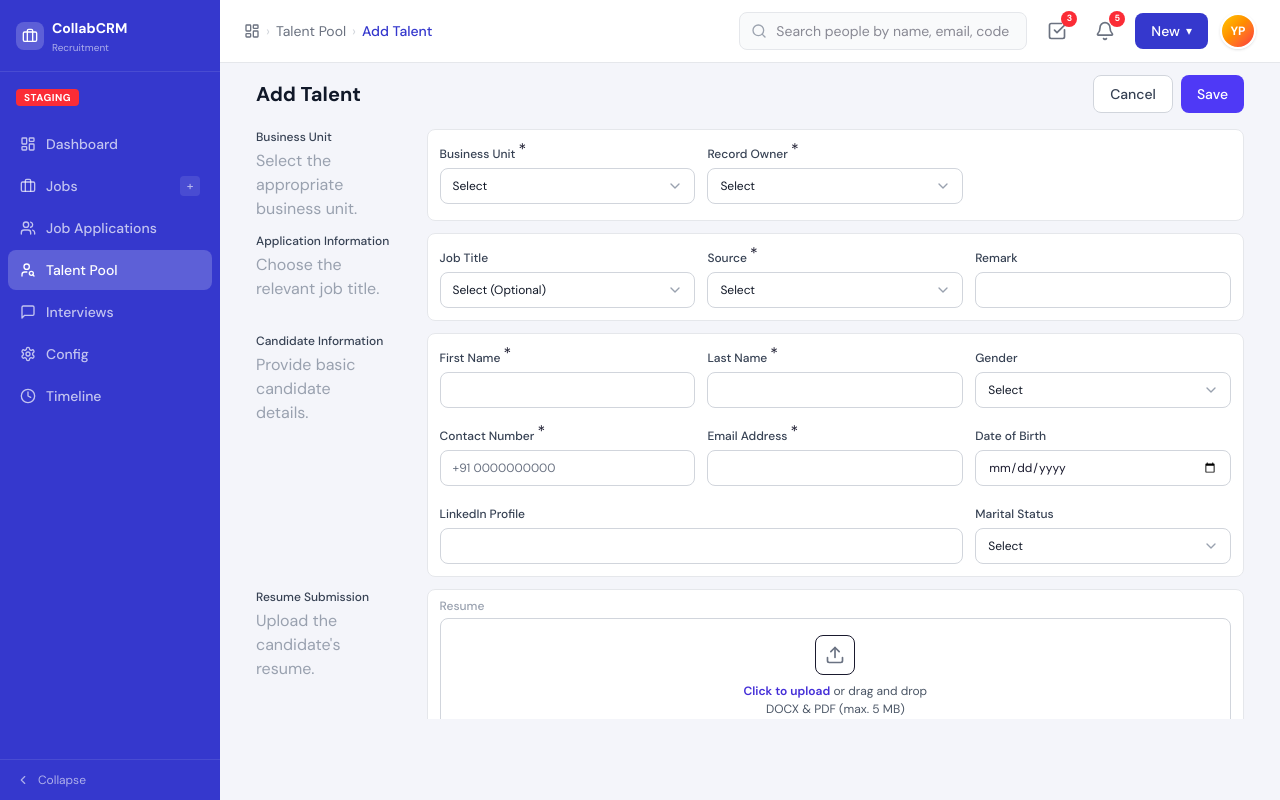
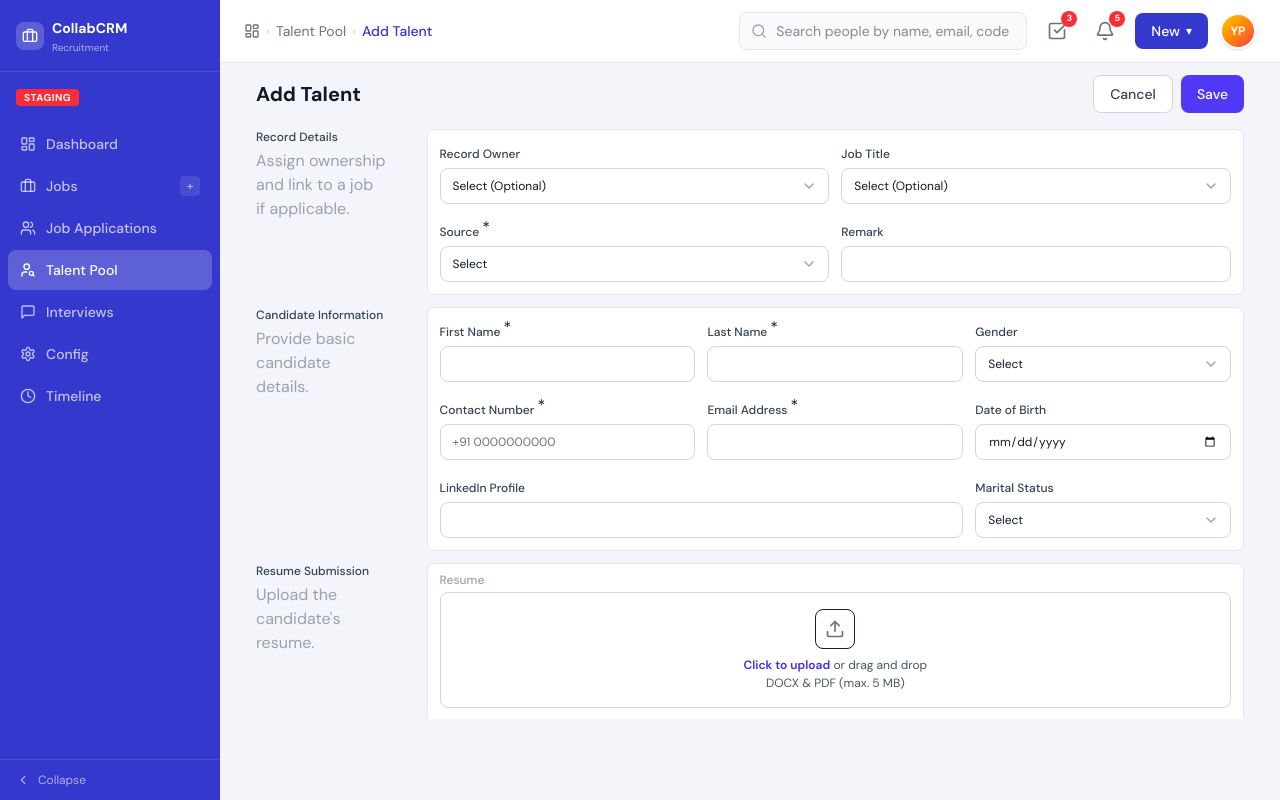
Before and after one commit to yashangvyas-cyber/CollabCareers, a React (Vite) app: page /crm/talent-pool/add in a window 1280 px wide. Built offline with nearby package versions, Linux system fonts and the light colour scheme.

Commit message:
refactor: remove Business Unit field and make record fields optional on AddTalentPage

```diff
--- a/src/pages/AddTalentPage.tsx
+++ b/src/pages/AddTalentPage.tsx
@@ -15,8 +15,6 @@ const MARITAL_STATUSES = ['Single', 'Married', 'Divorced', 'Widowed'];
 export default function AddTalentPage() {
   const navigate = useNavigate();
   const { jobs, addCandidate, submitApplication } = useApp();
-
-  const businessUnits = Array.from(new Set(jobs.map(j => j.businessUnit))).filter(Boolean);
 
   const [form, setForm] = useState({
     businessUnit: '',
@@ -161,50 +159,26 @@ export default function AddTalentPage() {
               </div>
             </div>
 
-            {/* Business Unit */}
+            {/* Record Details */}
             <div className="flex lg:flex-row flex-col gap-2">
-              <SideLabel title="Business Unit" hint="Select the appropriate business unit." />
+              <SideLabel title="Record Details" hint="Assign ownership and link to a job if applicable." />
               <div className="w-full p-3 pt-2 bg-white border rounded-lg border-gray-200 2xl:w-3/4 2xl-to-xl:w-[80%] w-[80%] 2xl:p-5 2xl:pt-3">
-                <div className="grid grid-cols-1 lg:grid-cols-3 gap-3">
+                <div className="grid grid-cols-1 lg:grid-cols-2 gap-3">
                   <div>
                     <div className="mb-1.5 flex items-end min-h-6">
-                      <label className={labelClass}>Business Unit&nbsp;</label>
-                      <span className={reqClass}>*</span>
+                      <label className={labelClass}>Record Owner</label>
                     </div>
                     <div className="relative">
-                      <select required value={form.businessUnit} onChange={e => set('businessUnit', e.target.value)} className={selectClass}>
-                        <option value="">Select</option>
-                        {businessUnits.map(bu => <option key={bu}>{bu}</option>)}
+                      <select value={form.recordOwner} onChange={e => set('recordOwner', e.target.value)} className={selectClass}>
+                        <option value="">Select (Optional)</option>
+                        {['Sarah Chen', 'Michael Park', 'James Wilson', 'Lisa Ray', 'David Kim'].map(o => <option key={o}>{o}</option>)}
                       </select>
                       <ChevronDown className="w-4 h-4 text-gray-400 absolute right-3 top-1/2 -translate-y-1/2 pointer-events-none" />
                     </div>
                   </div>
                   <div>
                     <div className="mb-1.5 flex items-end min-h-6">
-                      <label className={labelClass}>Record Owner&nbsp;</label>
-                      <span className={reqClass}>*</span>
-                    </div>
-                    <div className="relative">
-                      <select required value={form.recordOwner} onChange={e => set('recordOwner', e.target.value)} className={selectClass}>
-                        <option value="">Select</option>
-                        {['Sarah Chen', 'Michael Park', 'James Wilson', 'Lisa Ray', 'David Kim'].map(o => <option key={o}>{o}</option>)}
-                      </select>
-                      <ChevronDown className="w-4 h-4 text-gray-400 absolute right-3 top-1/2 -translate-y-1/2 pointer-events-none" />
-                    </div>
-                  </div>
-                </div>
-              </div>
-            </div>
-
-            {/* Application Information */}
-            <div className="flex lg:flex-row flex-col gap-2">
-              <SideLabel title="Application Information" hint="Choose the relevant job title." />
-              <div className="w-full p-3 pt-2 bg-white border rounded-lg border-gray-200 2xl:w-3/4 2xl-to-xl:w-[80%] w-[80%] 2xl:p-5 2xl:pt-3">
-                <div className="grid grid-cols-1 lg:grid-cols-3 gap-3">
-                  <div>
-                    <div className="mb-1.5 flex items-end min-h-6">
-                      <label className={labelClass}>Job Title&nbsp;</label>
-                      {/* Removed mandatory star */}
+                      <label className={labelClass}>Job Title</label>
                     </div>
                     <div className="relative">
                       <select value={form.appliedJob} onChange={e => set('appliedJob', e.target.value)} className={selectClass}>
@@ -229,7 +203,7 @@ export default function AddTalentPage() {
                   </div>
                   <div>
                     <div className="mb-1.5 flex items-end min-h-6">
-                      <label className={labelClass}>Remark&nbsp;</label>
+                      <label className={labelClass}>Remark</label>
                     </div>
                     <input type="text" value={form.remark} onChange={e => set('remark', e.target.value)} className={inputClass} maxLength={50} />
                   </div>
@@ -435,12 +409,12 @@ export default function AddTalentPage() {
                             </div>
 
                             <div className="grid grid-cols-2 gap-3 mb-3">
-                              <FormMonthYearPicker label="From" required value={exp.from} onChange={(val: string) => {
+                              <FormMonthYearPicker label="From" value={exp.from} onChange={(val: string) => {
                                 const newExp = [...form.experiences];
                                 newExp[i].from = val;
                                 set('experiences', newExp);
                               }} />
-                              <FormMonthYearPicker label="To" required value={exp.to} isLocked={exp.isCurrent} onChange={(val: string) => {
+                              <FormMonthYearPicker label="To" value={exp.to} isLocked={exp.isCurrent} onChange={(val: string) => {
                                 const newExp = [...form.experiences];
                                 newExp[i].to = val;
                                 set('experiences', newExp);
```
